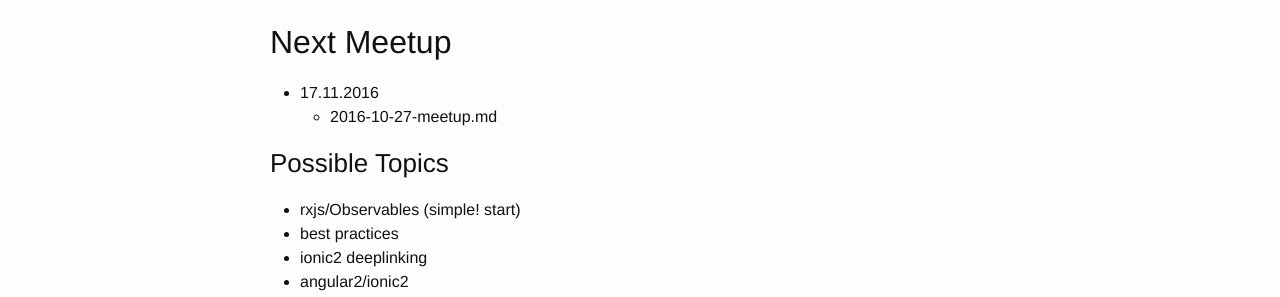
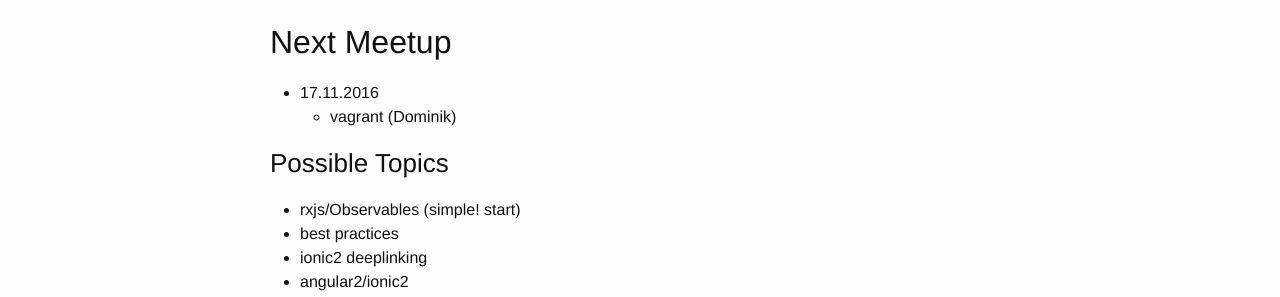
Before and after one commit to MathiasTim/javascript-company-meeting, a Jekyll site: the page built from _posts/2016-11-17-meetup.md, in a window 1280 px wide. Shown: the part 434-731 px from the top of the page. Built offline with Jekyll 4.4.1, drawn with Linux system fonts in a browser that asks for light colours.

Commit message:
Update 2016-11-17-meetup.md

```diff
--- a/_posts/2016-11-17-meetup.md
+++ b/_posts/2016-11-17-meetup.md
@@ -17,7 +17,7 @@
 ## Next Meetup
 
 - 17.11.2016
-  - 2016-10-27-meetup.md
+  - vagrant (Dominik)
 
 ### Possible Topics
 - rxjs/Observables (simple! start)
```
